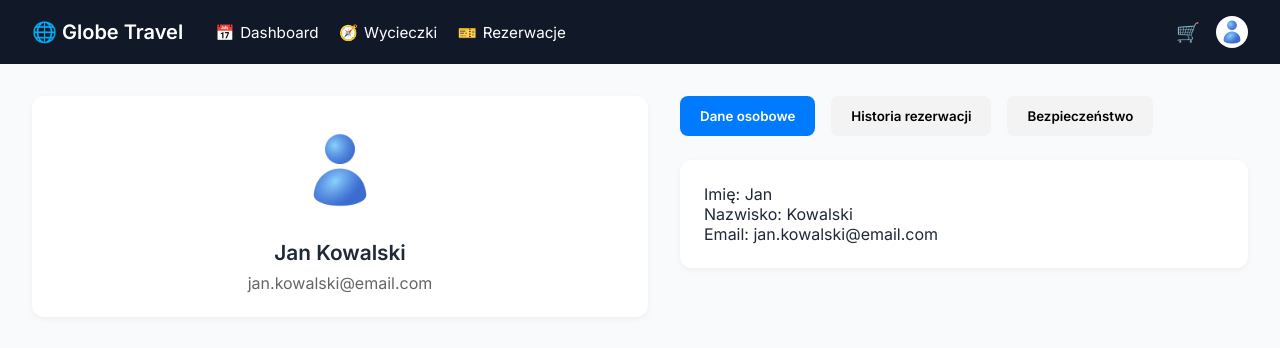
After one commit to Vovash25/Project, a PHP site: page /Profile.html in a window 1280 px wide. The commit adds this page. Shown: the top 348 px of the page. Run offline with PHP 8.4, Linux system fonts and the light colour scheme.

Commit message:
All front-end 2.0

```diff
--- /dev/null
+++ b/HTML and css/Profile.html
@@ -0,0 +1,49 @@
+<!DOCTYPE html>
+<html lang="pl">
+<head>
+  <meta charset="UTF-8" />
+  <meta name="viewport" content="width=device-width, initial-scale=1.0"/>
+  <title>Twój profil – Globe Travel</title>
+  <link href="https://fonts.googleapis.com/css2?family=Inter:wght@400;600&display=swap" rel="stylesheet"/>
+  <link rel="stylesheet" href="styles.css" />
+</head>
+<body>
+
+  <header>
+    <div class="nav-left">
+      <h1>🌐 Globe Travel</h1>
+      <nav>
+        <a href="#">Dashboard</a>
+        <a href="#">Wycieczki</a>
+        <a href="#">Rezerwacje</a>
+      </nav>
+    </div>
+    <div class="nav-right">
+      <a href="#" class="cart-icon" title="Koszyk"></a>
+      <img src="user-avatar.png" alt="Profil" />
+    </div>
+  </header>
+
+  <main class="profile-layout">
+    <aside class="profile-sidebar">
+      <img src="user-avatar.png" alt="Profilowe" class="profile-avatar" />
+      <h2>Jan Kowalski</h2>
+      <p>jan.kowalski@email.com</p>
+    </aside>
+    <section class="profile-content">
+      <nav class="profile-tabs">
+        <button class="active">Dane osobowe</button>
+        <button>Historia rezerwacji</button>
+        <button>Bezpieczeństwo</button>
+      </nav>
+
+      <div class="tab-content">
+        <p>Imię: Jan</p>
+        <p>Nazwisko: Kowalski</p>
+        <p>Email: jan.kowalski@email.com</p>
+      </div>
+    </section>
+  </main>
+
+</body>
+</html>
--- a/HTML and css/styles.css
+++ b/HTML and css/styles.css
@@ -1030,3 +1030,73 @@ aside .support-box div {
       gap: 2rem;
       flex-wrap: wrap;
     }
+/*================User profile====================*/
+.profile-layout {
+  max-width: 1280px;
+  margin: auto;
+  padding: 2rem;
+  display: flex;
+  gap: 2rem;
+}
+
+.profile-sidebar {
+  width: 280px;
+  background: white;
+  border-radius: 12px;
+  padding: 1.5rem;
+  text-align: center;
+  box-shadow: 0 2px 6px rgba(0,0,0,0.05);
+}
+
+.profile-sidebar img.profile-avatar {
+  width: 100px;
+  height: 100px;
+  border-radius: 50%;
+  object-fit: cover;
+  background: #eee;
+  margin-bottom: 1rem;
+}
+
+.profile-sidebar h2 {
+  margin: 0;
+  font-size: 1.3rem;
+}
+
+.profile-sidebar p {
+  color: #666;
+  margin-top: 0.5rem;
+}
+
+.profile-content {
+  flex: 1;
+  display: flex;
+  flex-direction: column;
+  gap: 1.5rem;
+}
+
+.profile-tabs {
+  display: flex;
+  gap: 1rem;
+  flex-wrap: wrap;
+}
+
+.profile-tabs button {
+  padding: 0.75rem 1.25rem;
+  background: #f3f3f3;
+  border: none;
+  border-radius: 8px;
+  cursor: pointer;
+  font-weight: 600;
+}
+
+.profile-tabs button.active {
+  background: #007bff;
+  color: white;
+}
+
+.tab-content {
+  background: white;
+  padding: 1.5rem;
+  border-radius: 12px;
+  box-shadow: 0 2px 6px rgba(0,0,0,0.05);
+}
```
